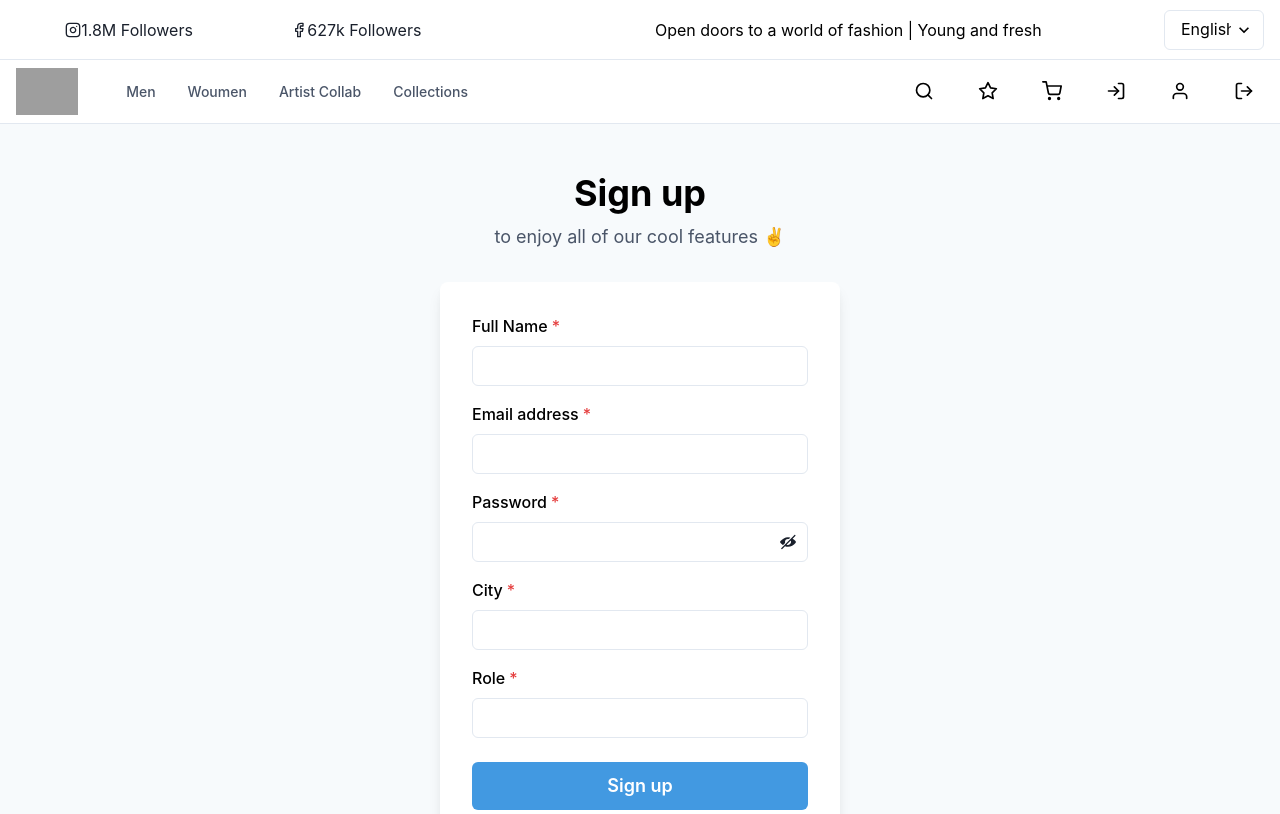
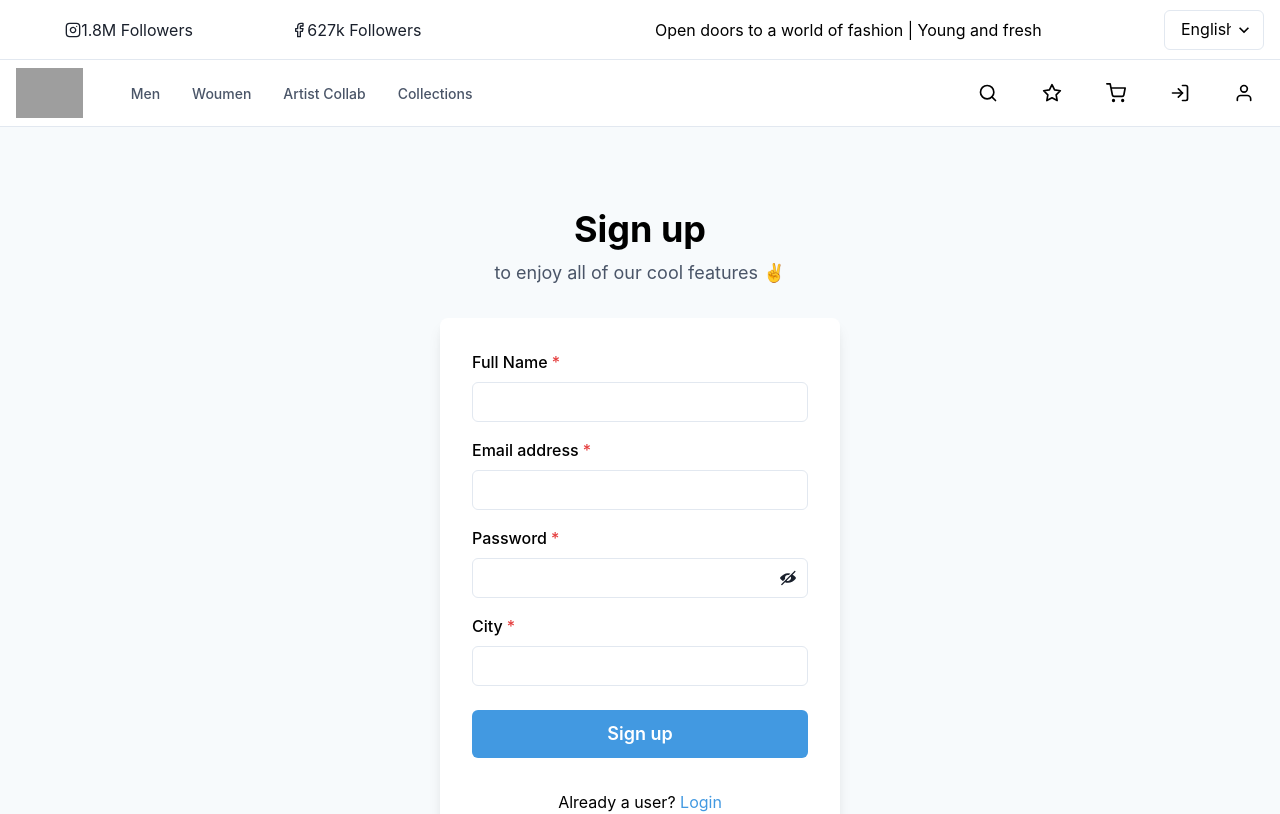
Before and after one commit to RitikSingh11661/fashion_verge, a React (Create React App) app in the folder frontend/: page /signup in a window 1280 px wide. Shown: the top 814 px of the page. Built offline with nearby package versions, Linux system fonts and the light colour scheme; grey boxes are pictures that could not be loaded.

Commit message:
login & signup updated

```diff
--- a/frontend/src/Components/NavBarF.jsx
+++ b/frontend/src/Components/NavBarF.jsx
@@ -1,7 +1,7 @@
-import {Box,Flex,Text,IconButton,Button,Stack,Collapse,Icon,Link,Popover,PopoverTrigger,PopoverContent,useColorModeValue,useBreakpointValue,useDisclosure,Image, VStack} from '@chakra-ui/react';
-import {HamburgerIcon,CloseIcon,ChevronDownIcon,ChevronRightIcon} from '@chakra-ui/icons';
-import {Link as Goto, useNavigate} from 'react-router-dom'
-import {FiAtSign, FiDollarSign, FiLogIn, FiLogOut, FiSearch, FiShoppingCart, FiStar, FiUser} from 'react-icons/fi';
+import { Box, Flex, Text, IconButton, Button, Stack, Collapse, Icon, Link, Popover, PopoverTrigger, PopoverContent, useColorModeValue, useBreakpointValue, useDisclosure, Image, VStack } from '@chakra-ui/react';
+import { HamburgerIcon, CloseIcon, ChevronDownIcon, ChevronRightIcon } from '@chakra-ui/icons';
+import { Link as Goto, useNavigate } from 'react-router-dom'
+import { FiAtSign, FiDollarSign, FiLogIn, FiLogOut, FiSearch, FiShoppingCart, FiStar, FiUser } from 'react-icons/fi';
 import { useContext, useEffect, useState } from 'react';
 import { authState } from '../ContextProv/AuthContextProv';
 import jwtDecode from 'jwt-decode';
@@ -9,33 +9,30 @@ import axios from 'axios';
 
 export default function Navbar() {
   const { isOpen, onToggle } = useDisclosure();
-    const [user,setUser]=useState({});
-    const navigate=useNavigate();
-    const {logoutUser}=useContext(authState);
+  const [user, setUser] = useState({});
+  const navigate = useNavigate();
+  const { logoutUser } = useContext(authState);
   const isAuth = localStorage.getItem('isAuth');
-    console.log('isAuth:', isAuth)
 
-    const handleLogout=()=>{
+  const handleLogout = () => {
     logoutUser(false)
     // localStorage.removeItem('isAuth');
     // localStorage.removeItem('token');
     localStorage.clear();
-      if(isAuth)alert('Logout Succesfull !')
+    if (isAuth) alert('Logout Succesfully !')
     window.location.reload();
   }
 
-    const handleLogo=()=>{
-      navigate('/')
+  const handleLogo=()=>{navigate('/')}
+
+  useEffect(() => {
+    const token = localStorage.getItem('token');
+    if (token) {
+      const { userId } = jwtDecode(token);
+      axios.get(`${process.env.REACT_APP_API_AI}/users/${userId}`).then(res => setUser(res.data.data[0]))
+      .catch(err => console.log('error', err))
     }
-
-    useEffect(()=>{
-      const token = localStorage.getItem('token');
-      if(token){
-        const {userId}=jwtDecode(token);
-        axios.get(`${process.env.REACT_APP_API_AI}/users/${userId}`).then(res=>setUser(res.data.data[0]))
-        .catch(err=>console.log('error',err))
-      }
-    },[])
+  }, [])
 
   return (
     <Box top={0} bottom={0} position={'sticky'} zIndex={99}>
@@ -63,7 +60,7 @@ import axios from 'axios';
           />
         </Flex>
         <Flex flex={{ base: 1 }} justify={{ base: 'center', md: 'start' }}>
-            <Image cursor={'pointer'} onClick={handleLogo} src='https://i.ibb.co/GT0wDv2/fashion1.jpg' width={['40%','40%','10%','7%']} textAlign={useBreakpointValue({ base: 'center', md: 'left' })}/>
+          <Image cursor={'pointer'} onClick={handleLogo} src='https://i.ibb.co/GT0wDv2/fashion1.jpg' width={['40%', '40%', '10%', '7%']} textAlign={useBreakpointValue({ base: 'center', md: 'left' })} />
           <Flex display={{ base: 'none', md: 'flex' }} ml={10}>
             <DesktopNav />
           </Flex>
@@ -80,7 +77,7 @@ import axios from 'axios';
             fontWeight={400}
             color={'black'}
             variant={'link'}>
-            <FiSearch/>
+            <FiSearch />
           </Button>
           <Button
             as={'a'}
@@ -88,7 +85,7 @@ import axios from 'axios';
             fontWeight={400}
             color={'black'}
             variant={'link'}>
-            <FiStar/>
+            <FiStar />
           </Button>
           <Button
             as={'a'}
@@ -97,44 +94,23 @@ import axios from 'axios';
             color={'black'}
             variant={'link'}>
             <Goto to='/cart'>
-            <FiShoppingCart/>
+              <FiShoppingCart />
             </Goto>
           </Button>
-            <Button
-              as={'a'}
-              fontSize={'xl'}
-              fontWeight={400}
-              color={'black'}
-              variant={'link'}
-              >
-              {!isAuth && <Goto to='/login'><FiLogIn/></Goto>}
-              {user && <Text>{user.name}</Text>}
+          <Button as={'a'} fontSize={'xl'} fontWeight={400} color={'black'} variant={'link'}>
+            {isAuth?<Text>{user.name}</Text>:<Goto to='/login'><FiLogIn /></Goto>}
           </Button>
-            <Button
-              as={'a'}
-              fontSize={'xl'}
-              fontWeight={400}
-              color={'black'}
-              variant={'link'}
-              // color={'white'}
-              // bg={'pink.400'}
-              // _hover={{
-              //   bg: 'pink.300',
-              // }}
-              >
-              {!isAuth && <Goto to='/signup'><FiUser/></Goto>}
+          {!isAuth &&
+            <Button as={'a'} fontSize={'xl'} fontWeight={400} color={'black'} variant={'link'}
+            // color={'white'},bg={'pink.400'},_hover={{ bg: 'pink.300'}}
+            ><Goto to='/signup'><FiUser/></Goto>
             </Button>
-            <Button
-              as={'a'}
-              fontSize={'xl'}
-              fontWeight={400}
-              color={'black'}
-              variant={'link'}
-              cursor={'pointer'}
-              onClick={handleLogout}
-              >
+          }
+          {isAuth &&
+            <Button as={'a'} fontSize={'xl'} fontWeight={400} color={'black'} variant={'link'} cursor={'pointer'} onClick={handleLogout}>
               <FiLogOut />
             </Button>
+          }
         </Stack>
       </Flex>
 
@@ -270,7 +246,7 @@ import axios from 'axios';
         )}
       </Flex>
 
-        <Collapse  in={isOpen} animateOpacity style={{ marginTop: '0!important' }}>
+      <Collapse in={isOpen} animateOpacity style={{ marginTop: '0!important' }}>
         <Stack
           mt={2}
           pl={4}
@@ -392,7 +368,7 @@ import axios from 'axios';
       {
         label: 'Varsity',
         href: '#',
-          },{
+      }, {
         label: 'Retrograde',
         href: '#',
       },
--- a/frontend/src/Pages/Signup.jsx
+++ b/frontend/src/Pages/Signup.jsx
@@ -1,10 +1,9 @@
 import React from 'react';
-import {Flex, Box,FormControl,FormLabel,Input,InputGroup,HStack,InputRightElement,Stack,Button,Heading,Text,useColorModeValue,Link,useToast} from '@chakra-ui/react';
+import {Flex, Box,FormControl,FormLabel,Input,InputGroup,InputRightElement,Stack,Button,Heading,Text,useColorModeValue,Link,useToast} from '@chakra-ui/react';
 import { useState } from 'react';
 import { ViewIcon, ViewOffIcon } from '@chakra-ui/icons';
 import {Link as Goto, useNavigate} from 'react-router-dom'
 import { signup } from '../Redux/Auth/actions';
-import axios from 'axios';
 import { useDispatch } from 'react-redux';
 
 const Signup = () => {
@@ -14,28 +13,48 @@ const Signup = () => {
     const [email,setEmail]=useState('')
     const [password,setPassword]=useState('')
     const [city,setCity]=useState('')
-    const [role,setRole]=useState('')
     const navigate = useNavigate();
     const toast = useToast();
 
-    const handleSubmit = async(e, user) => {
+    const wait=()=>{
+      return  toast({
+        title: "Signing up",
+        description: `Please wait`,
+        status: "loading",
+        duration: 3000,
+        position: "top",
+        isClosable: true,
+    });
+    }
+
+    let signUpSucceed = (msg) => {
+      return toast({
+          title: "Successfully created your account.",
+          description: msg,
+          status: "success",
+          duration: 3000,
+          position: "top",
+          isClosable: true,
+      });
+  };
+    const handleSubmit = async(e, user={name,email,password,city,role:'user',wallet:100}) => {
       if (typeof e!=='number')e.preventDefault();
-      const res=await axios.post(`${process.env.REACT_APP_API_AI}/user/add`, JSON.stringify(user), {
-          headers: {'Content-Type': 'application/json'}
-      }).then(() => {
-          dispatch(signup(user)).then(() => {navigate("/login")});
-      }).catch(()=>{
+      wait();
+      try {
+        const res = await dispatch(signup(user));
+        signUpSucceed(res?.data.msg);
+        navigate("/login")
+      } catch (error) {
         toast({
-              title: "User already exist.",
-              description: `Try different ${user.email}`,
+          title: "Unable to create account",
+          description: `${error.response?.data.msg}`,
           status: "error",
           duration: 3000,
           position: "top",
           isClosable: true,
       });
-      })
+      }
   };
-
 
   return (
 <Flex minH={'100vh'} align={'center'} justify={'center'} color={'black'} bg={useColorModeValue('gray.50', 'gray.800')}>
@@ -44,11 +63,8 @@ const Signup = () => {
           <Heading fontSize={'4xl'} textAlign={'center'}>Sign up</Heading>
           <Text fontSize={'lg'} color={'gray.600'}>to enjoy all of our cool features ✌️</Text>
         </Stack>
-        <Box
-          rounded={'lg'}
-          bg={useColorModeValue('white', 'gray.700')}
-          boxShadow={'lg'}
-          p={8}>
+        <form onSubmit={(e)=>handleSubmit(e)}>
+        <Box rounded={'lg'} bg={useColorModeValue('white', 'gray.700')} boxShadow={'lg'} p={8}>
           <Stack spacing={4}>
               <Box>
                 <FormControl id="firstName" isRequired>
@@ -65,11 +81,7 @@ const Signup = () => {
               <InputGroup>
                 <Input type={showPassword ? password : 'password'} value={password} onChange={(e)=>setPassword(e.target.value)} />
                 <InputRightElement h={'full'}>
-                  <Button
-                    variant={'ghost'}
-                    onClick={() =>
-                      setShowPassword((showPassword) => !showPassword)
-                    }>
+                  <Button variant={'ghost'} onClick={() =>setShowPassword((showPassword) => !showPassword)}>
                     {showPassword ? <ViewIcon /> : <ViewOffIcon />}
                   </Button>
                 </InputRightElement>
@@ -79,30 +91,17 @@ const Signup = () => {
                   <FormLabel>City</FormLabel>
                   <Input type="text" value={city} onChange={(e)=>setCity(e.target.value)}/>
                 </FormControl>
-                <FormControl id="city" isRequired>
-                  <FormLabel>Role</FormLabel>
-                  <Input type="text" value={role} onChange={(e)=>setRole(e.target.value)}/>
-                </FormControl>
             <Stack spacing={10} pt={2}>
-              <Button
-                loadingText="Submitting"
-                size="lg"
-                bg={'blue.400'}
-                color={'white'}
-                onClick={handleSubmit}
-                _hover={{
-                  bg: 'blue.500',
-                }}>
+              <Button type='submit' loadingText="Submitting" size="lg" bg={'blue.400'} color={'white'} _hover={{bg:'blue.500'}}>
                 Sign up
               </Button>
             </Stack>
-            <Stack pt={6}>
-              <Text align={'center'}>
-                Already a user? <Link color={'blue.400'}><Goto to='/login'>Login</Goto></Link>
-              </Text>
+            <Stack pt={4}>
+              <Text align={'center'}> Already a user? <Link color={'blue.400'}><Goto to='/login'>Login</Goto></Link></Text>
             </Stack>
           </Stack>
         </Box>
+        </form>
       </Stack>
     </Flex>
   )
--- a/frontend/src/Redux/App/actions.js
+++ b/frontend/src/Redux/App/actions.js
@@ -23,9 +23,6 @@ export const getCaroselsDataFailure = () => {
   return { type: GET_CAROSELS_DATA_FAILURE }
 }
 
-
-
-
 export const getProduct = (param) => (dispatch) => {
   dispatch(getProductsRequest());
   axios.get("https://universal-mall-api.onrender.com/products", param).then((res) => {
```
Also changed, not shown: frontend/public/index.html (+4 -7 lines), frontend/src/Redux/Auth/actions.js (+13 -10 lines), frontend/public/fashion_logo.png (added), 1 other file (tests, documents, lock files or other folders). Lines whose indentation alone changed are shown as unchanged.
